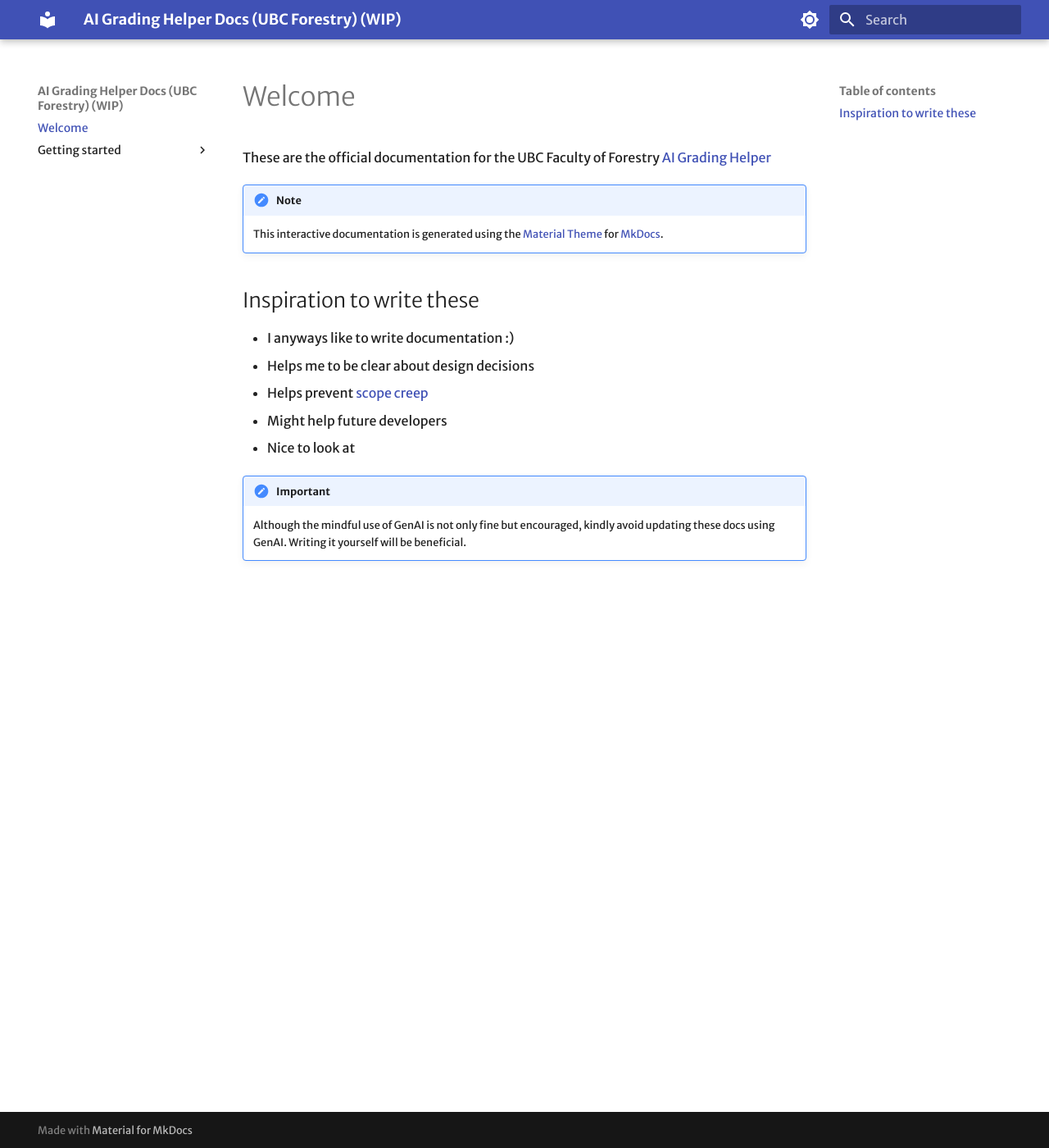
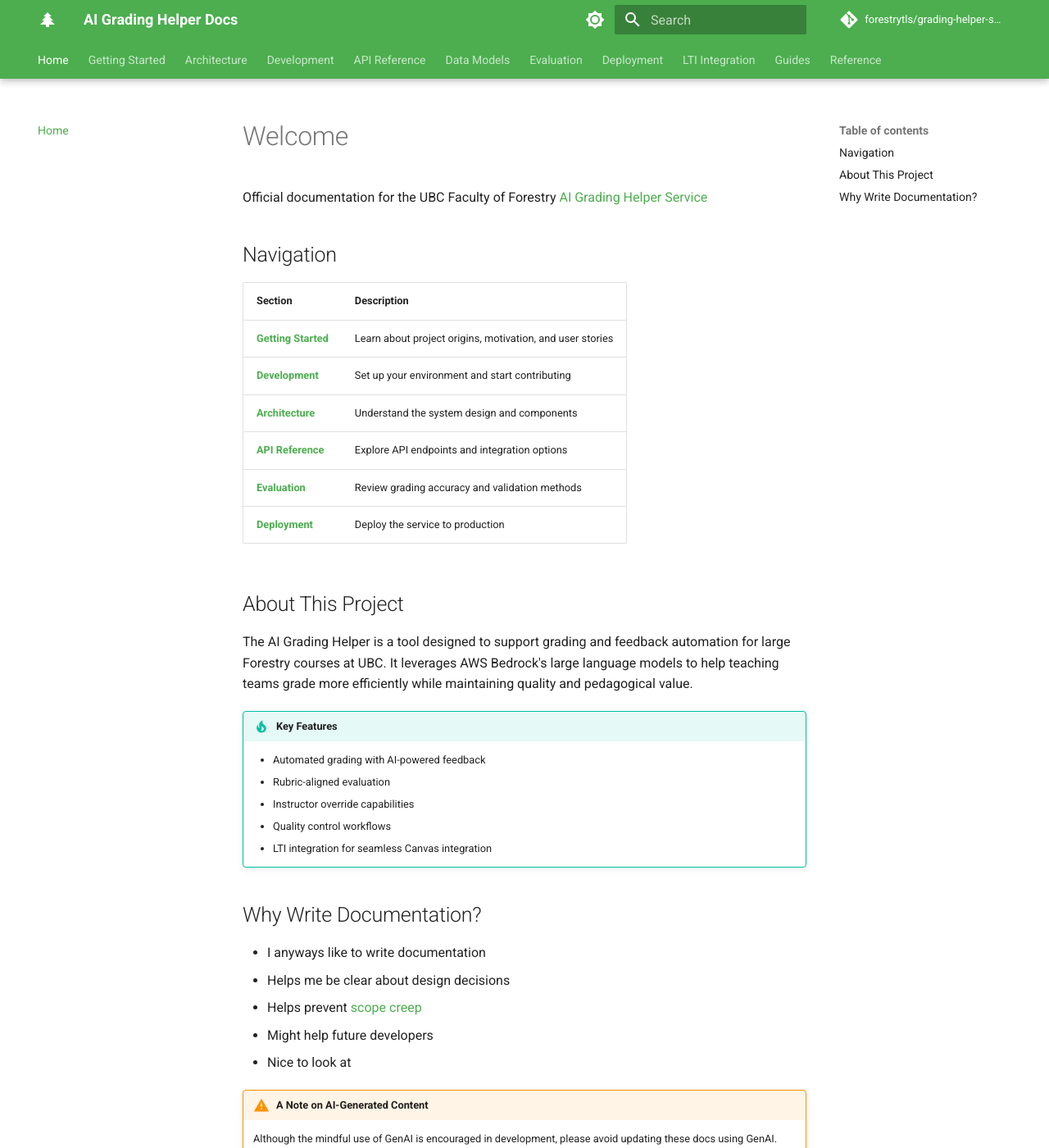
Before and after one commit to UBCForestryTLS/grading-helper-service, an MkDocs documentation site: the page built from docs/index.md, in a window 1280 px wide and 1400 px high. Shown: the whole window at 82% size. Built offline with MkDocs 1.6.1 and Material for MkDocs 9.7.7, drawn with Linux system fonts in a browser that asks for light colours; some web fonts are replaced; comment, search, counter and statistics services are not loaded; some of the changed text lies outside the part shown.

Commit message:
Refactor documentation structure by updating MkDocs configuration, enhancing the index page, and adding new sections for API, architecture, data models, deployment, development, evaluation, guides, and LTI integration, all marked as work in progress.

```diff
--- a/docs/index.md
+++ b/docs/index.md
@@ -1,18 +1,36 @@
 # Welcome
 
-These are the official documentation for the UBC Faculty of Forestry [AI Grading Helper](https://github.com/forestrytls/grading-helper-service/)
+Official documentation for the UBC Faculty of Forestry [AI Grading Helper Service](https://github.com/forestrytls/grading-helper-service/)
 
-!!! note
+## Navigation
 
-    This interactive documentation is generated using the [Material Theme](https://squidfunk.github.io/mkdocs-material/) for [MkDocs](https://www.mkdocs.org).
+| Section | Description |
+|---------|-------------|
+| **[Getting Started](getting-started/start_here.md)** | Learn about project origins, motivation, and user stories |
+| **[Development](development/index.md)** | Set up your environment and start contributing |
+| **[Architecture](architecture/index.md)** | Understand the system design and components |
+| **[API Reference](api/index.md)** | Explore API endpoints and integration options |
+| **[Evaluation](evaluation/index.md)** | Review grading accuracy and validation methods |
+| **[Deployment](deployment/index.md)** | Deploy the service to production |
 
-## Inspiration to write these
-* I anyways like to write documentation :)
-* Helps me to be clear about design decisions
+## About This Project
+
+The AI Grading Helper is a tool designed to support grading and feedback automation for large Forestry courses at UBC. It leverages AWS Bedrock's large language models to help teaching teams grade more efficiently while maintaining quality and pedagogical value.
+
+!!! tip "Key Features"
+    - Automated grading with AI-powered feedback
+    - Rubric-aligned evaluation
+    - Instructor override capabilities
+    - Quality control workflows
+    - LTI integration for seamless Canvas integration
+
+## Why Write Documentation?
+
+* I anyways like to write documentation
+* Helps me be clear about design decisions
 * Helps prevent [scope creep](https://en.wikipedia.org/wiki/Scope_creep)
 * Might help future developers
 * Nice to look at
 
-!!! Important
-
-    Although the mindful use of GenAI is not only fine but encouraged, kindly avoid updating these docs using GenAI. Writing it yourself will be beneficial.
+!!! warning "A Note on AI-Generated Content"
+    Although the mindful use of GenAI is encouraged in development, please avoid updating these docs using GenAI. Writing documentation yourself ensures better understanding and knowledge transfer.
--- a/mkdocs.yml
+++ b/mkdocs.yml
@@ -1,23 +1,77 @@
-site_name: AI Grading Helper Docs (UBC Forestry) (WIP)
+site_name: AI Grading Helper Docs
+site_description: Official documentation for UBC Faculty of Forestry AI Grading Helper Service
 site_url: https://mydomain.org/mysite
+repo_url: https://github.com/forestrytls/grading-helper-service/
+repo_name: forestrytls/grading-helper-service
+
 theme:
   name: material
+  icon:
+    logo: material/pine-tree
   font:
-    text: Merriweather Sans
-    code: Red Hat Mono
+    text: Roboto
+    code: Roboto Mono
   palette:
     # Palette toggle for light mode
     - scheme: default
+      primary: green
+      accent: teal
       toggle:
         icon: material/brightness-7
         name: Switch to dark mode
 
     # Palette toggle for dark mode
     - scheme: slate
+      primary: green
+      accent: teal
       toggle:
         icon: material/brightness-4
         name: Switch to light mode
+
+  features:
+    - navigation.instant
+    - navigation.tracking
+    - navigation.tabs
+    - navigation.tabs.sticky
+    - navigation.sections
+    - navigation.expand
+    - navigation.top
+    - search.suggest
+    - search.highlight
+    - content.code.copy
+    - content.code.annotate
+
 markdown_extensions:
   - admonition
   - pymdownx.details
   - pymdownx.superfences
+  - pymdownx.tabbed:
+      alternate_style: true
+  - pymdownx.emoji:
+      emoji_index: !!python/name:material.extensions.emoji.twemoji
+      emoji_generator: !!python/name:material.extensions.emoji.to_svg
+  - attr_list
+  - md_in_html
+  - pymdownx.highlight:
+      anchor_linenums: true
+  - pymdownx.inlinehilite
+  - pymdownx.snippets
+  - tables
+  - footnotes
+  - def_list
+  - pymdownx.tasklist:
+      custom_checkbox: true
+
+nav:
+  - Home: index.md
+  - Getting Started:
+    - getting-started/start_here.md
+  - Architecture: architecture/index.md
+  - Development: development/index.md
+  - API Reference: api/index.md
+  - Data Models: data-models/index.md
+  - Evaluation: evaluation/index.md
+  - Deployment: deployment/index.md
+  - LTI Integration: lti-integration/index.md
+  - Guides: guides/index.md
+  - Reference: reference/index.md
```
Also changed, not shown: docs/api/index.md (added, +13 -0 lines), docs/architecture/index.md (added, +13 -0 lines), docs/data-models/index.md (added, +13 -0 lines), docs/deployment/index.md (added, +13 -0 lines), docs/development/index.md (added, +14 -0 lines), docs/evaluation/index.md (added, +13 -0 lines), docs/getting-started/start_here.md (+5 -5 lines), docs/guides/index.md (added, +13 -0 lines), docs/lti-integration/index.md (added, +13 -0 lines), docs/reference/index.md (added, +13 -0 lines), 1 other file.
